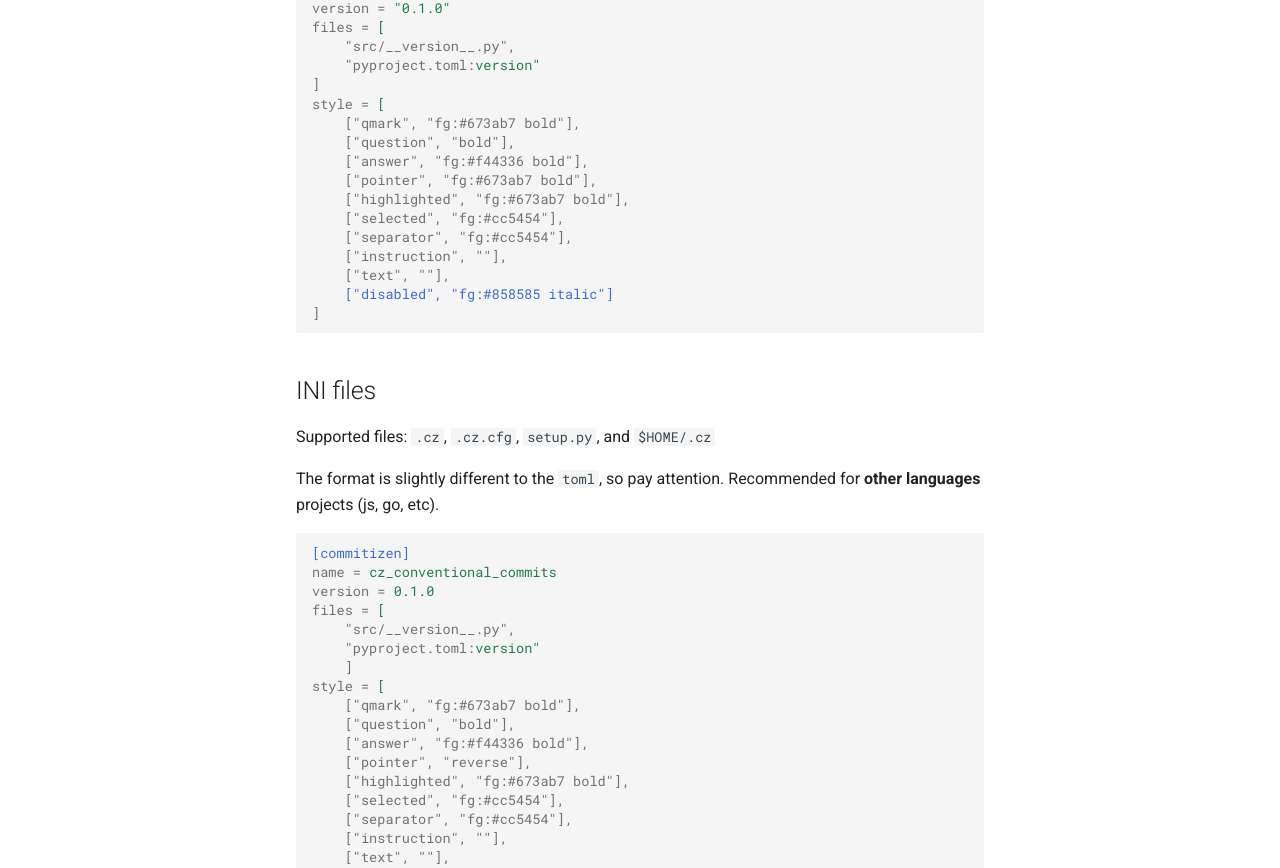
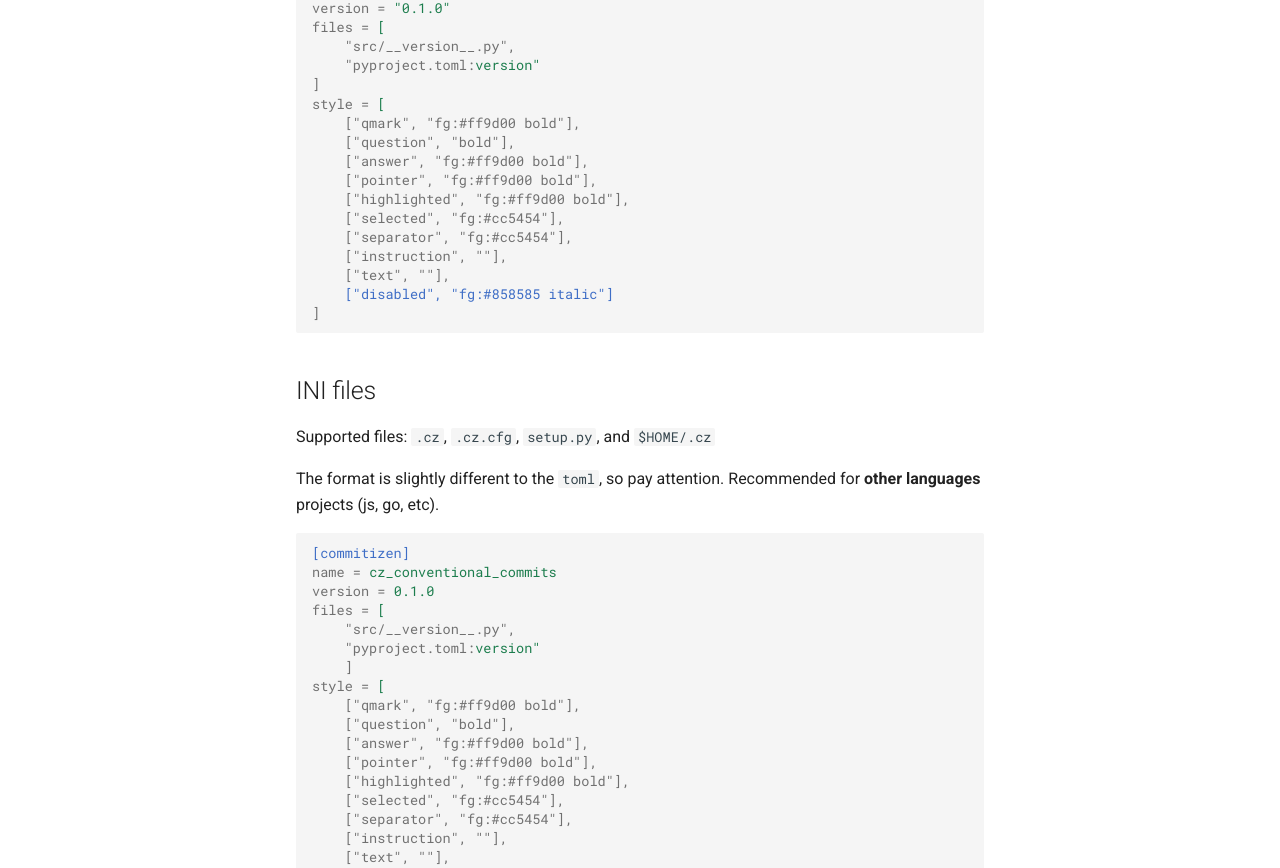
Before and after one commit to commitizen-tools/commitizen, an MkDocs documentation site: the page built from docs/config.md, in a window 1280 px wide and 1400 px high. Shown: the part 387-1255 px from the top of the window. Built offline with MkDocs 1.6.1 and Material for MkDocs 9.7.7, drawn with Linux system fonts in a browser that asks for light colours; comment, search, counter and statistics services are not loaded.

Commit message:
docs(config): update for default color change
#37

```diff
--- a/docs/config.md
+++ b/docs/config.md
@@ -14,11 +14,11 @@
         "pyproject.toml:version"
     ]
     style = [
-        ["qmark", "fg:#673ab7 bold"],
+        ["qmark", "fg:#ff9d00 bold"],
         ["question", "bold"],
-        ["answer", "fg:#f44336 bold"],
-        ["pointer", "fg:#673ab7 bold"],
-        ["highlighted", "fg:#673ab7 bold"],
+        ["answer", "fg:#ff9d00 bold"],
+        ["pointer", "fg:#ff9d00 bold"],
+        ["highlighted", "fg:#ff9d00 bold"],
         ["selected", "fg:#cc5454"],
         ["separator", "fg:#cc5454"],
         ["instruction", ""],
@@ -41,11 +41,11 @@
         "pyproject.toml:version"
         ]
     style = [
-        ["qmark", "fg:#673ab7 bold"],
+        ["qmark", "fg:#ff9d00 bold"],
         ["question", "bold"],
-        ["answer", "fg:#f44336 bold"],
-        ["pointer", "reverse"],
-        ["highlighted", "fg:#673ab7 bold"],
+        ["answer", "fg:#ff9d00 bold"],
+        ["pointer", "fg:#ff9d00 bold"],
+        ["highlighted", "fg:#ff9d00 bold"],
         ["selected", "fg:#cc5454"],
         ["separator", "fg:#cc5454"],
         ["instruction", ""],
```
